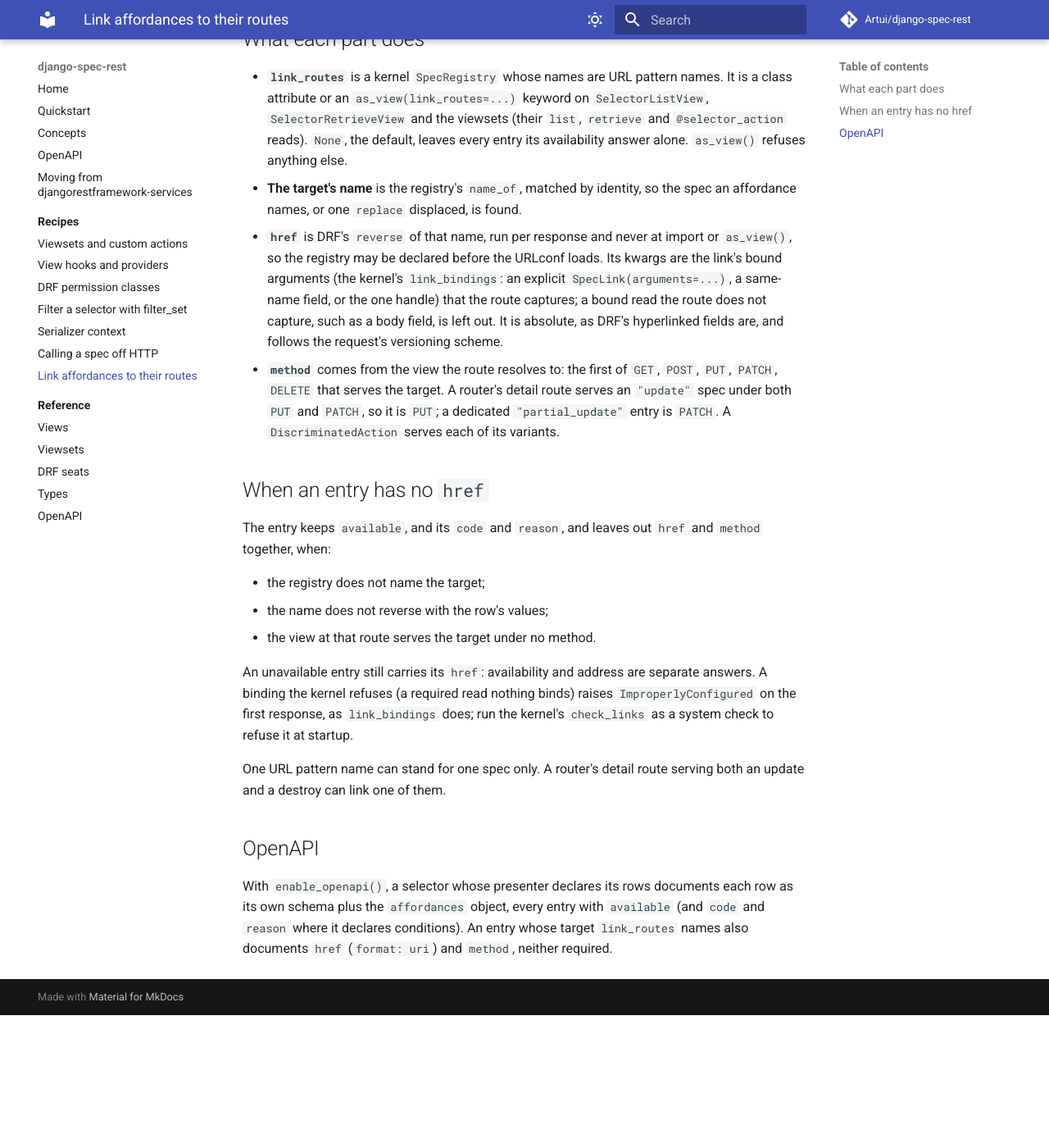
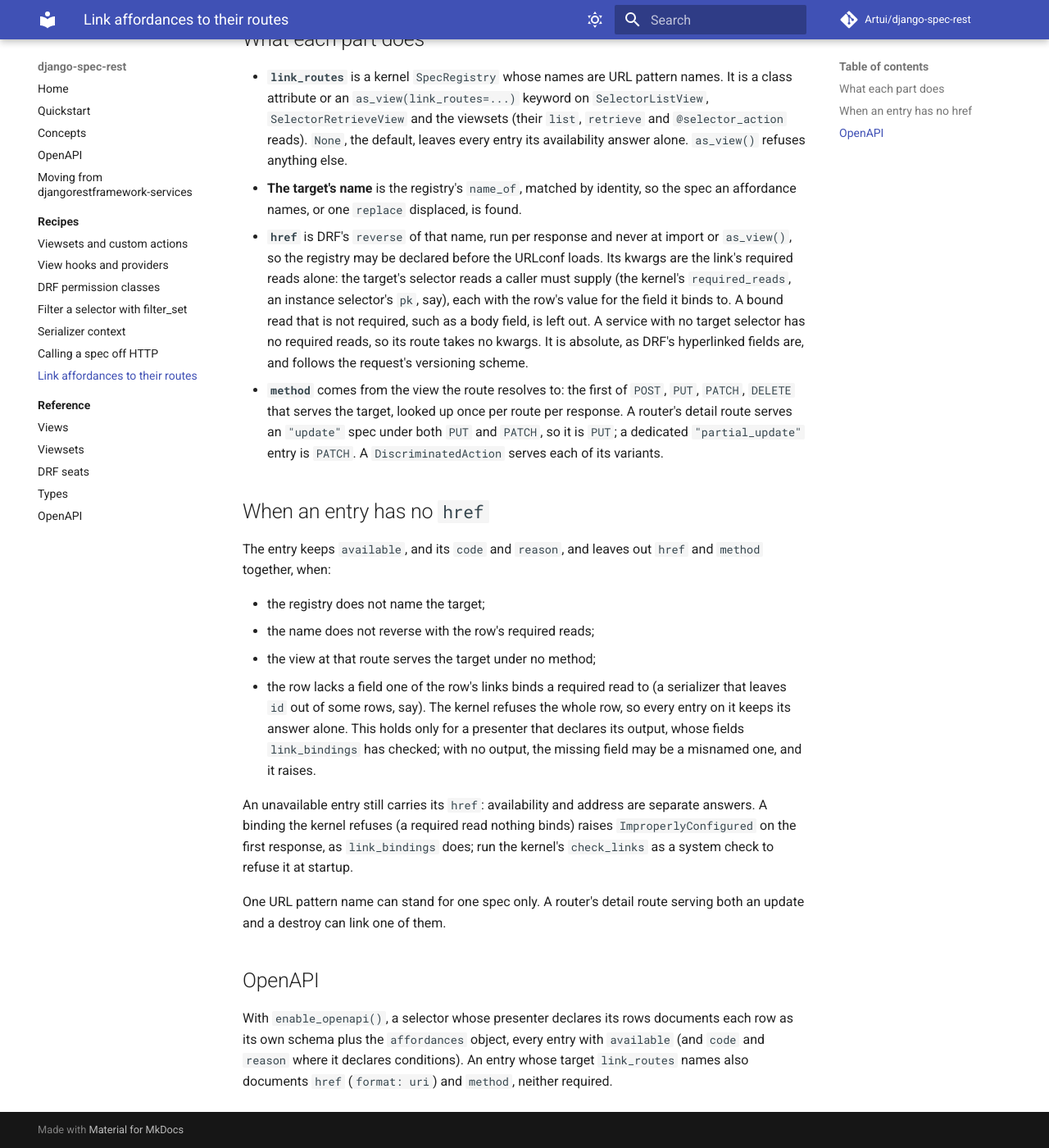
Before and after one commit to Artui/django-spec-rest, an MkDocs documentation site: the page built from docs/recipes/affordance-links.md, in a window 1280 px wide and 1400 px high, scrolled down 991 px. Shown: the whole window at 82% size. Built offline with MkDocs 1.6.1 and Material for MkDocs 9.7.7, drawn with Linux system fonts in a browser that asks for light colours; comment, search, counter and statistics services are not loaded; before the commit the page ends 2229 px from its top, so only the background shows below that.

Commit message:
Reverse a link with its required reads only; keep a misnamed field loud
The href's kwargs are the target selector's required reads, never a bound
body field, so the subset search and its per-response capture cache go.
A row the kernel refuses is skipped only when a declared output let
link_bindings check the field; with no output it raises. Each route's
method is looked up once per response. Tests for versioning, a route
with no captures, a partial_update entry, the row-wide omission and the
serializer component reference; the OpenAPI shape change is under Changed.

Co-Authored-By: Claude Opus 5.5 <noreply@anthropic.com>

```diff
--- a/docs/recipes/affordance-links.md
+++ b/docs/recipes/affordance-links.md
@@ -55,13 +55,16 @@ The example project serves this as `GET /linked-invoices/`.
   the spec an affordance names, or one `replace` displaced, is found.
 - **`href`** is DRF's `reverse` of that name, run per response and never at
   import or `as_view()`, so the registry may be declared before the URLconf
-  loads. Its kwargs are the link's bound arguments (the kernel's
-  `link_bindings`: an explicit `SpecLink(arguments=...)`, a same-name field, or
-  the one handle) that the route captures; a bound read the route does not
-  capture, such as a body field, is left out. It is absolute, as DRF's
-  hyperlinked fields are, and follows the request's versioning scheme.
-- **`method`** comes from the view the route resolves to: the first of `GET`,
-  `POST`, `PUT`, `PATCH`, `DELETE` that serves the target. A router's detail
+  loads. Its kwargs are the link's required reads alone: the target's
+  selector reads a caller must supply (the kernel's `required_reads`, an
+  instance selector's `pk`, say), each with the row's value for the field it
+  binds to. A bound read that is not required, such as a body field, is left
+  out. A service with no target selector has no required reads, so its route
+  takes no kwargs. It is absolute, as DRF's hyperlinked fields are, and
+  follows the request's versioning scheme.
+- **`method`** comes from the view the route resolves to: the first of `POST`,
+  `PUT`, `PATCH`, `DELETE` that serves the target, looked up once per route
+  per response. A router's detail
   route serves an `"update"` spec under both `PUT` and `PATCH`, so it is `PUT`;
   a dedicated `"partial_update"` entry is `PATCH`. A
   `DiscriminatedAction` serves each of its variants.
@@ -72,8 +75,13 @@ The entry keeps `available`, and its `code` and `reason`, and leaves out `href`
 and `method` together, when:
 
 - the registry does not name the target;
-- the name does not reverse with the row's values;
-- the view at that route serves the target under no method.
+- the name does not reverse with the row's required reads;
+- the view at that route serves the target under no method;
+- the row lacks a field one of the row's links binds a required read to (a
+  serializer that leaves `id` out of some rows, say). The kernel refuses the
+  whole row, so every entry on it keeps its answer alone. This holds only for a
+  presenter that declares its output, whose fields `link_bindings` has checked;
+  with no output, the missing field may be a misnamed one, and it raises.
 
 An unavailable entry still carries its `href`: availability and address are
 separate answers. A binding the kernel refuses (a required read nothing binds)
```
Also changed, not shown: CHANGELOG.md (+11 -5 lines), 6 other files.
